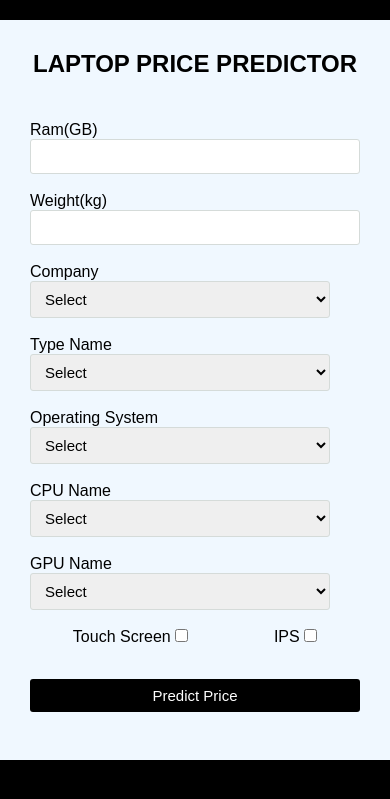
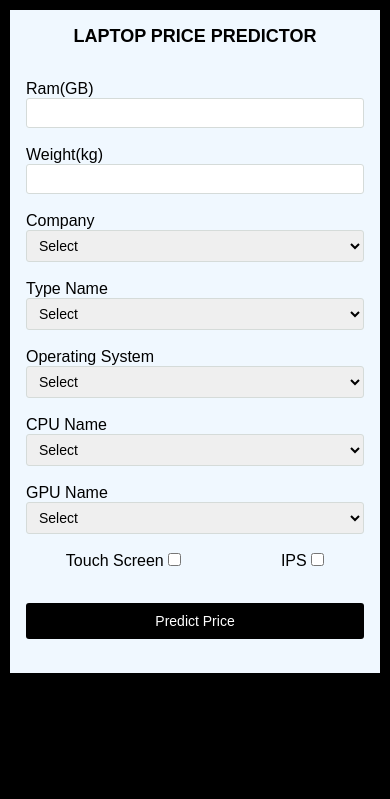
Before and after one commit to rasadikak/Laptop_Price_Predictor_new, a Flask app: page / in a window 390 px wide. Shown: the top 799 px of the page. Run offline with Flask 3, Linux system fonts and the light colour scheme.

Commit message:
added media queries

```diff
--- a/website/static/style.css
+++ b/website/static/style.css
@@ -6,17 +6,13 @@
     text-transform: uppercase;
     font-size: 24px;
     margin-bottom: 25px;
-
-
 }
-
 *{
   margin:0;
   padding:0;
   box-sizing: border-box;
   font-family: Arial, Helvetica, sans-serif;
 }
-
 .wrapper{
     max-width: 500px;
     width: 100%;
@@ -24,7 +20,6 @@
     margin: 20px auto;
     box-shadow: 2px 2px 4px rgba(0, 0, 0, 0.125);
     padding: 30px;
-
 }
 .check{
     margin-bottom: 15px;
@@ -51,10 +46,8 @@
 .custom_select{
     position: relative;
     width: 300px;
-
-
 }
- .inputfield .input{
+.inputfield .input{
     width: 100%;
     outline: none;
     border: 1px solid #d5dbd9;
@@ -62,7 +55,7 @@
     padding: 8px 10px;
     border-radius: 3px;
 }
- .custom_select select{
+.custom_select select{
     width: 100%;
     height: 100%;
     border: 0px;
@@ -74,3 +67,61 @@
 body{
     background-color: black;
 }
+
+/* ===== TABLET (768px and below) ===== */
+@media (max-width: 768px) {
+    .wrapper {
+        margin: 15px auto;
+        padding: 20px;
+    }
+
+    .title {
+        font-size: 20px;
+        margin-bottom: 20px;
+    }
+
+    .custom_select {
+        width: 100%;   /* full width on tablet */
+    }
+}
+
+/* ===== MOBILE (480px and below) ===== */
+@media (max-width: 480px) {
+    .wrapper {
+        margin: 10px;
+        padding: 16px;
+        width: calc(100% - 20px);  /* full width minus small margin */
+    }
+
+    .title {
+        font-size: 18px;
+        margin-bottom: 15px;
+    }
+
+    .custom_select {
+        width: 100%;
+    }
+
+    .inputfield .input {
+        font-size: 14px;
+        padding: 6px 8px;
+    }
+
+    .custom_select select {
+        font-size: 14px;
+        padding: 6px 8px;
+    }
+
+    .btn {
+        padding: 10px;  /* bigger tap target on mobile */
+        font-size: 14px;
+    }
+
+    .result {
+        font-size: 16px;
+    }
+
+    .check {
+        gap: 20px;
+    }
+}
```
